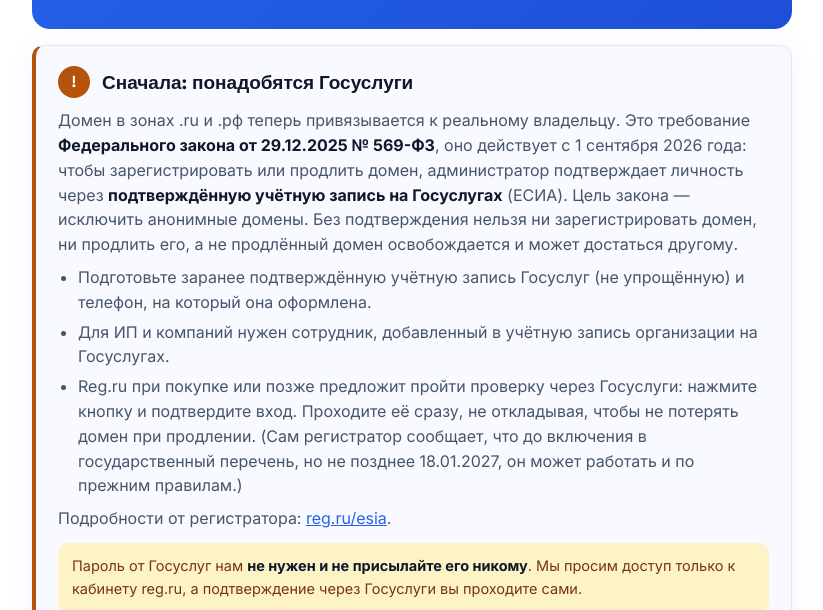
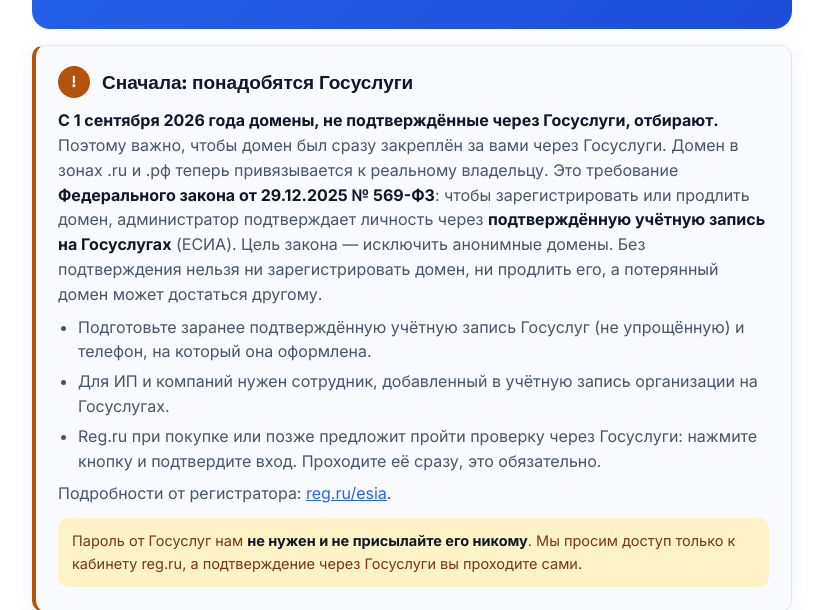
Before and after one commit to murzzsite/regru-guide, a plain HTML site: page index.html in a window 1280 px wide. Shown: the part 190-800 px from the top of the page, without its empty margins (228-1051 px from the left). Drawn offline with Linux system fonts and the light colour scheme.

Commit message:
Guide: domains taken if not confirmed via Gosuslugi

```diff
--- a/index.html
+++ b/index.html
@@ -44,11 +44,11 @@
 
   <section class="step" style="border-left-color:#b45309">
     <div class="step-head"><div class="num" style="background:#b45309">!</div><h2>Сначала: понадобятся Госуслуги</h2></div>
-    <p>Домен в зонах .ru и .рф теперь привязывается к реальному владельцу. Это требование <b>Федерального закона от 29.12.2025 № 569-ФЗ</b>, оно действует с 1 сентября 2026 года: чтобы зарегистрировать или продлить домен, администратор подтверждает личность через <b>подтверждённую учётную запись на Госуслугах</b> (ЕСИА). Цель закона — исключить анонимные домены. Без подтверждения нельзя ни зарегистрировать домен, ни продлить его, а не продлённый домен освобождается и может достаться другому.</p>
+    <p><b>С 1 сентября 2026 года домены, не подтверждённые через Госуслуги, отбирают.</b> Поэтому важно, чтобы домен был сразу закреплён за вами через Госуслуги. Домен в зонах .ru и .рф теперь привязывается к реальному владельцу. Это требование <b>Федерального закона от 29.12.2025 № 569-ФЗ</b>: чтобы зарегистрировать или продлить домен, администратор подтверждает личность через <b>подтверждённую учётную запись на Госуслугах</b> (ЕСИА). Цель закона — исключить анонимные домены. Без подтверждения нельзя ни зарегистрировать домен, ни продлить его, а потерянный домен может достаться другому.</p>
     <ul>
       <li>Подготовьте заранее подтверждённую учётную запись Госуслуг (не упрощённую) и телефон, на который она оформлена.</li>
       <li>Для ИП и компаний нужен сотрудник, добавленный в учётную запись организации на Госуслугах.</li>
-      <li>Reg.ru при покупке или позже предложит пройти проверку через Госуслуги: нажмите кнопку и подтвердите вход. Проходите её сразу, не откладывая, чтобы не потерять домен при продлении. (Сам регистратор сообщает, что до включения в государственный перечень, но не позднее 18.01.2027, он может работать и по прежним правилам.)</li>
+      <li>Reg.ru при покупке или позже предложит пройти проверку через Госуслуги: нажмите кнопку и подтвердите вход. Проходите её сразу, это обязательно.</li>
     </ul>
     <p>Подробности от регистратора: <a href="https://www.reg.ru/esia" target="_blank" rel="noopener">reg.ru/esia</a>.</p>
     <div class="note warn">Пароль от Госуслуг нам <b>не нужен и не присылайте его никому</b>. Мы просим доступ только к кабинету reg.ru, а подтверждение через Госуслуги вы проходите сами.</div>
```
